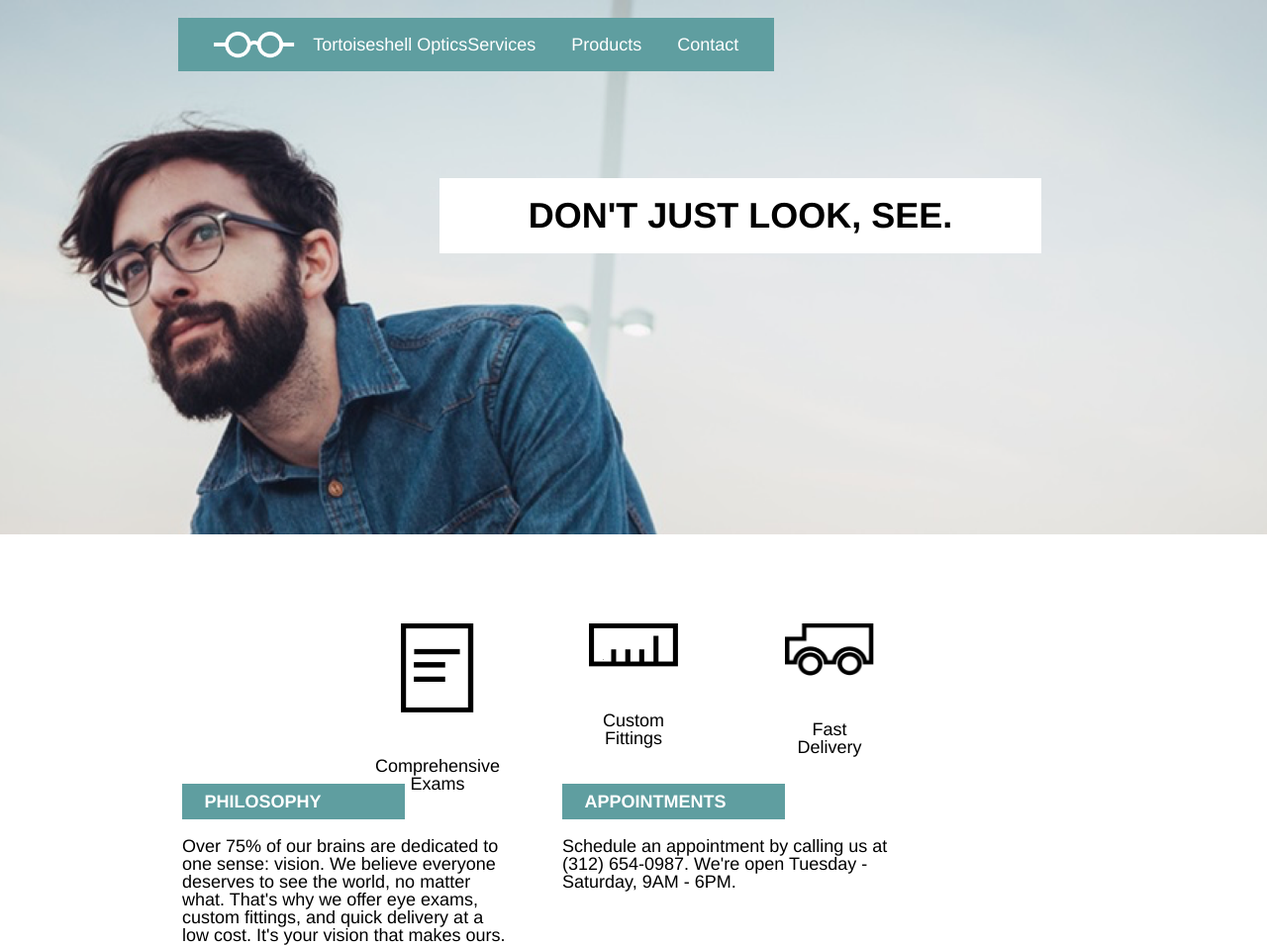
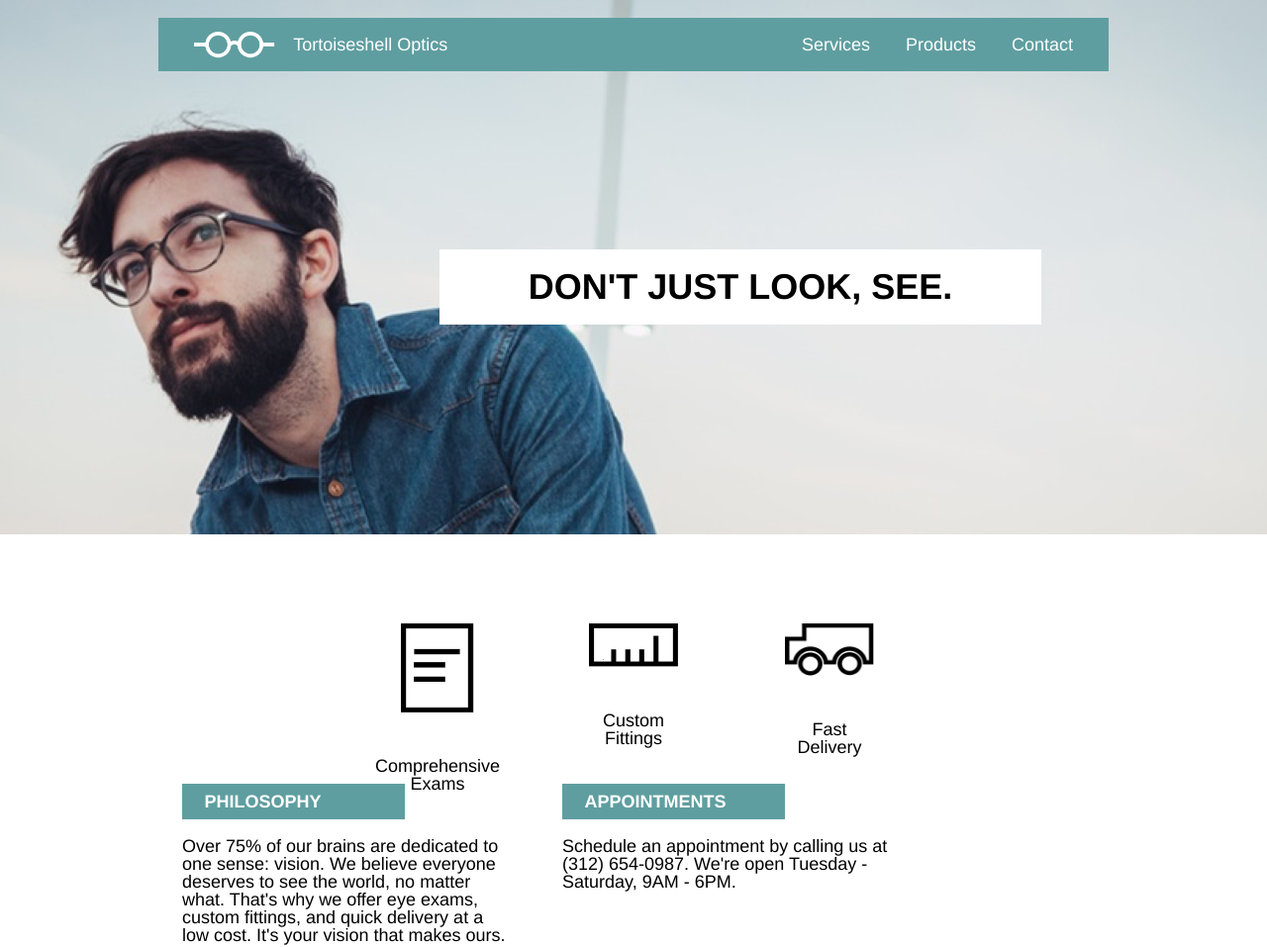
Before and after one commit to BridgetAnne/TortoiseshellOptics, a plain HTML site: page index.html in a window 1280 px wide. Shown: the top 957 px of the page at 99% size. Drawn offline with Linux system fonts and the light colour scheme.

Commit message:
Fix nav bar.

```diff
--- a/Resources/css/style.css
+++ b/Resources/css/style.css
@@ -20,20 +20,26 @@ h1 {
 }
 
 /* Header */
-
-.logo {
-  position: absolute;
-  z-index: 1;
-  left: 10rem;
-  display: flex;
+header {
+  background-image: url("../Images/glasses-bg.png");
+  background-repeat: no-repeat;
+  background-size: cover;
+  background-position: center;
+  height: 30rem;
+  top: 0;
+}
+.header {
   justify-content: center;
+  width: 100%;
   margin-top: 1rem;
   background-color: cadetblue;
   color: white;
+  flex-grow: 1;
 }
-
-.logo .container {
-
+.logo {
+  display: flex;
+  align-items: center;
+  flex-grow: 1;
 }
 .logo img {
   height: 1.5rem;
@@ -41,8 +47,10 @@ h1 {
   padding-right: 1rem;
 }
 .logo span {
-  /* display: flex;
-  flex-grow: 1; */ /* Not working */
+
+}
+nav {
+  display: inline-block;
 }
 nav span {
   padding: 1rem 2rem 1rem 0;
@@ -55,12 +63,7 @@ a {
   display: none;
 }
 .banner {
-  background-image: url("../Images/glasses-bg.png");
-  background-repeat: no-repeat;
-  background-size: cover;
-  background-position: center;
-  height: 30rem;
-  top: 0;
+
 }
 .headline {
   padding: 1.5rem 5rem;
--- a/index.html
+++ b/index.html
@@ -8,8 +8,9 @@
   </head>
   <body>
     <header>
-      <div class="logo ">
       <div class="container">
+        <div class="header container">
+          <div class="logo">
             <img src="Resources/Images/logo-white.png" alt="White glasses logo">
             <span>Tortoiseshell Optics</span>
           </div>
@@ -21,6 +22,7 @@
           <nav class="small-nav container">
             <span>Menu</span>
           </nav>
+        </div>
       </div>
       <div class="banner">
         <div class="container">
```
Lines whose indentation alone changed are shown as unchanged.
